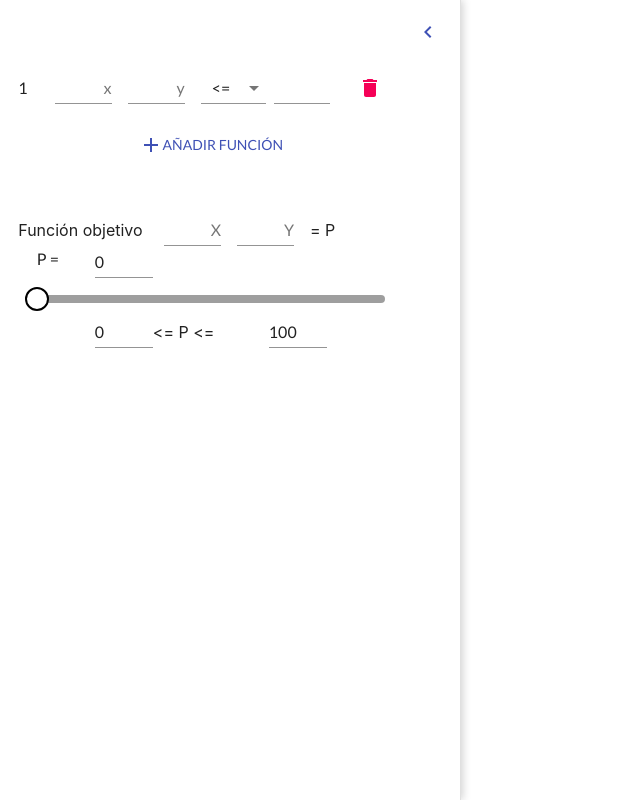
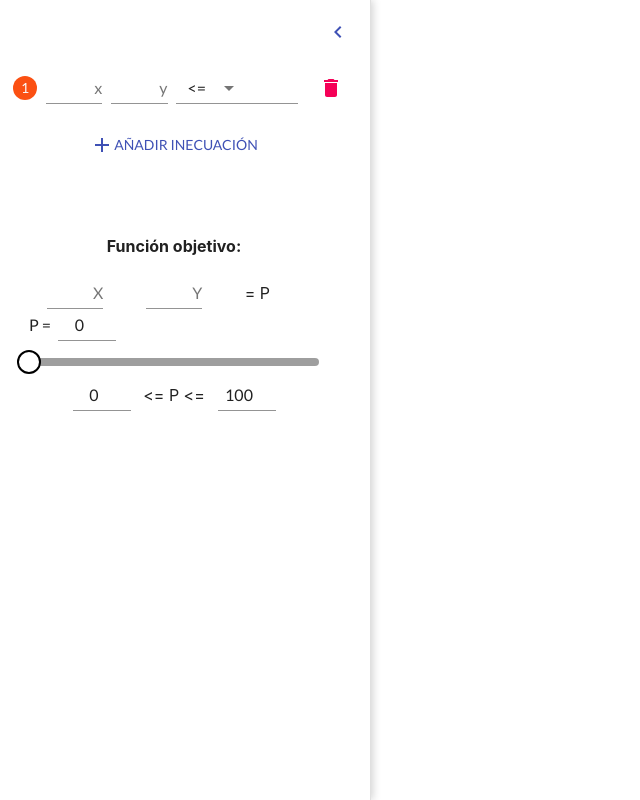
Before and after one commit to ivanvlizarazo/Plotter, a React (Create React App) app: page / in a window 1280 px wide. Shown: the whole page, without its empty margins (0-640 px from the left). Built offline with nearby package versions, Linux system fonts and the light colour scheme.

Commit message:
grids del drawer, colores de las gráficas

```diff
--- a/public/index.html
+++ b/public/index.html
@@ -16,7 +16,7 @@
     -->
     <link rel="manifest" href="%PUBLIC_URL%/manifest.json" />
     <link rel="preconnect" href="https://fonts.gstatic.com" />
-    <link href="https://fonts.googleapis.com/css2?family=Lato&display=swap" rel="stylesheet">
+    <link href="https://fonts.googleapis.com/css2?family=Lato:wght@400;700&display=swap" rel="stylesheet">
     <!--
       Notice the use of %PUBLIC_URL% in the tags above.
       It will be replaced with the URL of the `public` folder during the build.
--- a/src/components/Slider.js
+++ b/src/components/Slider.js
@@ -10,6 +10,11 @@ import { theme } from "highcharts";
 const useStyles = makeStyles((theme) => ({
   root: {
     width: 300 + theme.spacing(3) * 2,
+  },
+  input: {
+    "& .MuiInputBase-input": {
+      textAlign: "center",
+    },
   },
 }));
 
@@ -107,11 +112,13 @@ export default function CustomizedSlider(props) {
   return (
     <div className={classes.root}>
       <Grid container direction="row" justify="flex-start" alignItems="center">
-        <Grid item xs={2}>
-          <Typography gutterBottom>P = </Typography>
+        <Grid item xs={1}></Grid>
+        <Grid item xs={1}>
+          <Typography>P = </Typography>
         </Grid>
         <Grid item xs={2}>
           <TextField
+            className={classes.input}
             id="standard-number"
             type="number"
             InputLabelProps={{
@@ -122,6 +129,8 @@ export default function CustomizedSlider(props) {
           />
         </Grid>
       </Grid>
+      <Grid container direction="row" justify="center" alignItems="center">
+        <Grid item xs={10}>
           <PrettoSlider
             valueLabelDisplay="auto"
             aria-label="pretto slider"
@@ -131,10 +140,12 @@ export default function CustomizedSlider(props) {
             min={isNaN(min) ? 0 : min}
             max={isNaN(max) ? 100 : max}
           />
-
+        </Grid>
+      </Grid>
       <Grid container direction="row" justify="center" alignItems="center">
         <Grid item xs={2}>
           <TextField
+            className={classes.input}
             id="standard-number"
             type="number"
             InputLabelProps={{
@@ -144,11 +155,12 @@ export default function CustomizedSlider(props) {
             onChange={(e) => changeMin(e)}
           />
         </Grid>
-        <Grid item xs={4}>
-          {" <= "} P {" <= "}
+        <Grid item xs={3}>
+          <div style={{ textAlign: "center" }}>{" <= P <="}</div>
         </Grid>
         <Grid item xs={2}>
           <TextField
+            className={classes.input}
             id="standard-number2"
             type="number"
             InputLabelProps={{
--- a/src/components/graphics.js
+++ b/src/components/graphics.js
@@ -9,26 +9,40 @@ import clsx from "clsx";
 import Highcharts from "highcharts";
 import HighchartsReact from "highcharts-react-official";
 import {
+  Avatar,
   Button,
   Grid,
   IconButton,
   InputAdornment,
   Tooltip,
-  Typography,
 } from "@material-ui/core";
+
 import AddIcon from "@material-ui/icons/Add";
+import Divider from '@material-ui/core/Divider';
 import Drawer from "@material-ui/core/Drawer";
 import ChevronLeftIcon from "@material-ui/icons/ChevronLeft";
 import ChevronRightIcon from "@material-ui/icons/ChevronRight";
-import DeleteIcon from '@material-ui/icons/Delete';
+import DeleteIcon from "@material-ui/icons/Delete";
 import CustomizedSlider from "./Slider";
 
-const drawerWidth = 460;
+const drawerWidth = 370;
+const palette = [
+  "#FB5012",
+  "#00EAE4",
+  "#CBBAED",
+  "#E9DF00",
+  "#D61F34",
+  "#FFD275",
+  "#0CCE6B",
+  "#8A4F7D",
+  "#F962A6",
+  "#BBAB8B",
+];
 
 const useStyles = makeStyles((theme) => ({
   root: {
     display: "flex",
-    background: "#00f0"
+    background: "#00f0",
   },
   buttonAdd: {
     margin: "15px 0 50px 0 ",
@@ -43,6 +57,7 @@ const useStyles = makeStyles((theme) => ({
   },
   drawer: {
     width: drawerWidth,
+    marginBottom: '15px'
   },
   drawerHeader: {
     display: "flex",
@@ -83,9 +98,12 @@ const useStyles = makeStyles((theme) => ({
   closeIcon: {
     color: theme.palette.primary.main,
   },
+  small: {
+    width: theme.spacing(3),
+    height: theme.spacing(3),
+    fontSize: "14px",
+  },
 }));
-
-const pallete = ["#ff4", "#54f", "#af4"];
 
 export default function Graphic() {
   const classes = useStyles();
@@ -100,14 +118,22 @@ export default function Graphic() {
   const [options, setOptions] = useState({
     chart: {
       zoomType: "xy",
+      panning: {
+        enabled: true,
+        type: "xy",
+      },
+      panKey: "shift",
     },
+    mapNavigation: {
+      enableMouseWheelZoom: true
+  },
     xAxis: {
       gridLineWidth: 1,
     },
     yAxis: {
       title: {
-        text: 'Valores',
-    }
+        text: "Valores",
+      },
     },
     title: null,
     series: [],
@@ -137,9 +163,9 @@ export default function Graphic() {
     state[index] = { ...state[index], [e.target.name]: e.target.value };
     setData(state);
     const copy = {
-      name: `Función ${index + 1}`,
-      color: pallete[index],
-      fillOpacity: 0.1,
+      name: `Inecuación ${index + 1}`,
+      color: palette[index % 10],
+      fillOpacity: 0.2,
       type: "area",
       data: Line(
         parseInt(state[index].x_coef),
@@ -154,19 +180,16 @@ export default function Graphic() {
         state[index].symbol === ">" || state[index].symbol === "<"
           ? "longdash"
           : "solid",
-    }
+    };
 
     if (copySeries.length === index) {
       copySeries.push(copy);
     } else {
-      copySeries[index] = copy
+      copySeries[index] = copy;
     }
 
     setOptions({
       ...options,
-      chart: {
-        zoomType: "xy",
-      },
       series: copySeries,
     });
   }
@@ -192,7 +215,6 @@ export default function Graphic() {
   }
 
   function deleteFunction(e, index) {
-
     var copySeries = [...options.series];
     var state = [...data];
 
@@ -203,10 +225,10 @@ export default function Graphic() {
     } else {
       state.splice(index, 1);
       for (let [key, value] of Object.entries(copySeries)) {
-        console.log(typeof key, key)
+        console.log(typeof key, key);
         var copyValue = { ...value };
-        copyValue["color"] = pallete[parseInt(key)];
-        copyValue["name"] = `Función ${parseInt(key)+1}`;
+        copyValue["color"] = palette[parseInt(key % 10)];
+        copyValue["name"] = `Función ${parseInt(key) + 1}`;
         copySeries[parseInt(key)] = copyValue;
       }
       setData(state);
@@ -238,12 +260,12 @@ export default function Graphic() {
         color: "#000",
         data: Line(X, Y, P),
         type: "line",
-      }
+      };
 
       if (!FO) {
         copySeries.push(copy);
       } else {
-        copySeries[indexFO] = copy
+        copySeries[indexFO] = copy;
       }
       setOptions({
         ...options,
@@ -255,7 +277,7 @@ export default function Graphic() {
 
   return (
     <div className={classes.root}>
-      <Grid container direction="row" spacing={2}>
+      <Grid container direction="row">
         <div>
           <Tooltip title="Mostrar menú" placement="right">
             <IconButton
@@ -288,18 +310,22 @@ export default function Graphic() {
               </IconButton>
             </Tooltip>
           </div>
-          <Grid container item direction="column" xs={11} alignItems="center">
+          <Grid container item direction="column" xs={11} alignItems="center" style={{paddingBottom: '20px'}}>
             {data.map((equation, index) => (
               <Grid
                 container
                 item
                 direction="row"
-                spacing={2}
-                justify="center"
+                justify="space-evenly"
                 alignItems="center"
               >
-                <Grid item xs={1}>
-                  <Typography >{index + 1 }</Typography>
+                <Grid item>
+                  <Avatar
+                    className={classes.small}
+                    style={{ background: palette[index % 10] }}
+                  >
+                    {index + 1}
+                  </Avatar>
                 </Grid>
                 <Grid item xs={2}>
                   <TextField
@@ -362,14 +388,15 @@ export default function Graphic() {
                     value={equation.const}
                   />
                 </Grid>
-                <Grid item xs={2}>
+                <Grid item xs={1}>
                   <Tooltip title="Eliminar inecuación" placement="right">
-                  <IconButton
-                    color="secondary"
-                    onClick={(e) => deleteFunction(e, index)}
-                  >
-                    <DeleteIcon/>
-                  </IconButton></Tooltip>
+                    <IconButton
+                      color="secondary"
+                      onClick={(e) => deleteFunction(e, index)}
+                    >
+                      <DeleteIcon />
+                    </IconButton>
+                  </Tooltip>
                 </Grid>
               </Grid>
             ))}
@@ -379,21 +406,21 @@ export default function Graphic() {
                 onClick={addRow}
                 color="primary"
               >
-                <AddIcon /> Añadir función
+                <AddIcon /> Añadir inecuación
               </Button>
             </Grid>
-
+            <Divider/>
+            <Grid item>
+                <h4>Función objetivo:</h4>
+              </Grid>
             <Grid
               container
               item
               direction="row"
-              spacing={2}
-              justify="center"
+              justify="space-evenly"
               alignItems="center"
             >
-              <Grid item xs={4}>
-                Función objetivo
-              </Grid>
+
               <Grid item xs={2}>
                 <TextField
                   className={classes.input}
@@ -424,8 +451,8 @@ export default function Graphic() {
                   }}
                 />
               </Grid>
-              <Grid item xs={3}>
-                <div> = P</div>
+              <Grid item xs={2}>
+                <span> = P</span>
               </Grid>
             </Grid>
 
```
Lines whose indentation alone changed are shown as unchanged.
